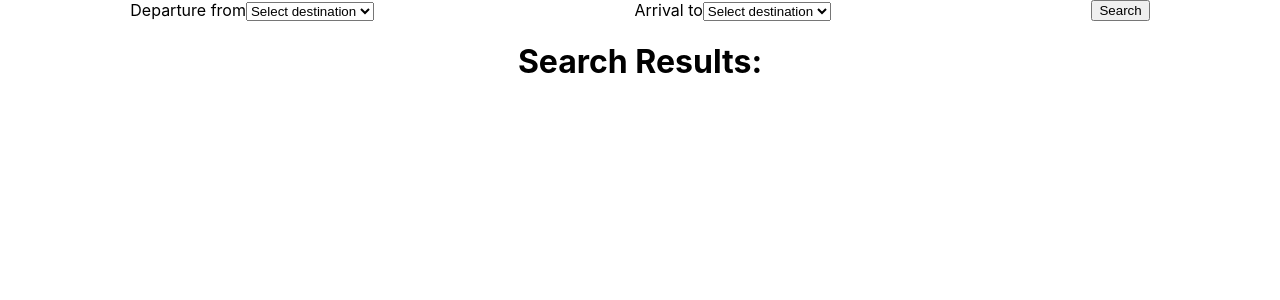
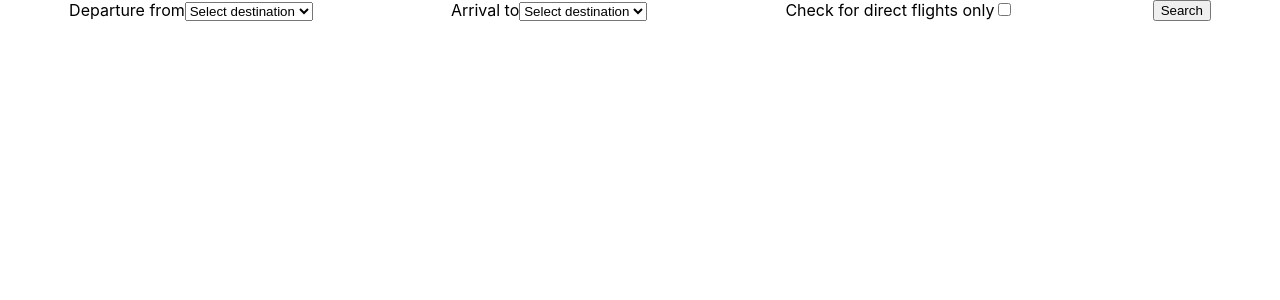
Before and after one commit to Rodrigodatageek/flights-api, a React (Create React App) app: page / in a window 1280 px wide. Shown: the top 300 px of the page. Built offline with nearby package versions, Linux system fonts and the light colour scheme.

Commit message:
final search logic

```diff
--- a/src/App.js
+++ b/src/App.js
@@ -9,14 +9,15 @@ import SearchContainer from './components/SearchContainer';
 function App() {
 
 const [data, setData] = useState([]);
+const [initial, setInitial] = useState(true)
 
 console.log(data);
 
 
   return (
     <div className="App">
-      <SearchContainer setData={setData}/>
-      <SearchResults data={data}/>
+      <SearchContainer setInitial={setInitial} setData={setData}/>
+      { !initial && <SearchResults data={data}/>}
 
 
 
--- /dev/null
+++ b/src/components/Message.js
@@ -0,0 +1,8 @@
+function Message() {
+
+    return (
+        <div>Please select departure and arrival destinations</div>
+    )
+}
+
+export default Message
--- a/src/components/SearchContainer.js
+++ b/src/components/SearchContainer.js
@@ -1,19 +1,22 @@
 import From from "./From";
 import To from "./To";
 import { useEffect, useState } from 'react';
+import Message from "./Message";
 
 
-function SearchContainer({setData}) {
+function SearchContainer({setData, setInitial}) {
 
     const [from, setFrom] = useState("");
     const [to, setTo] = useState("");
+    const [direct, setDirect] = useState(false);
 
     console.log(from);
     console.log(to);
 
-    const url = `https://api.skypicker.com/flights?fly_from=${from}&fly_to=${to}&partner=data4youcbp202106&limit=5`;
+    const url = `https://api.skypicker.com/flights?fly_from=${from}&fly_to=${to}&direct_flights=${direct}&partner=data4youcbp202106&limit=5`;
 
     const [flight, setFlight] = useState([]);
+    const [noInput, setNoInput] = useState(false);
 
     // useEffect(() => {
     //   fetchData();
@@ -26,13 +29,32 @@ function SearchContainer({setData}) {
 
       result && !!result.data.length && setFlight(result.data);
       result && !!result.data.length && setData(result.data);
+      setInitial(false);
+    }
+
+    const destinationCheck = () => {
+
+            if(from && to) {
+                setNoInput(false);
+                fetchData()
+             } else {
+                 console.log(noInput)
+                setNoInput(true);
+             }
+
+
     }
 
     return (
         <section className="search-cont">
             <From setFrom={setFrom}/>
             <To setTo={setTo} />
-            <button onClick = {fetchData}>Search</button>
+            <div className="checkbox">
+                <label>Check for direct flights only</label>
+                <input type="checkbox" checked={direct} onChange = {(e) => setDirect(e.target.checked)} />
+            </div>
+            <button onClick = {destinationCheck}>Search</button>
+            {noInput && <Message />}
 
         </section>
     )
--- a/src/components/SearchResults.js
+++ b/src/components/SearchResults.js
@@ -13,7 +13,7 @@ function SearchResults({ data }) {
   return (
     <div>
       <h1>Search Results: </h1>
-      {data.map((element, i) => (
+      {!!data.length ? data.map((element, i) => (
         <div key={i}>
           <p><strong>Price:</strong> {element.price} EUR</p>
           <p><strong>Price of normal ticket and bag:</strong> {element.price + element.bags_price[1]} EUR</p>
@@ -29,7 +29,8 @@ function SearchResults({ data }) {
         {data.capital && <p><strong>Capital:</strong> {data.capital[0]}</p>} */}
         </div>
       )
-      )}
+      ) :
+      <p>There are no direct flights</p>}
     </div>
   )
 }
```
